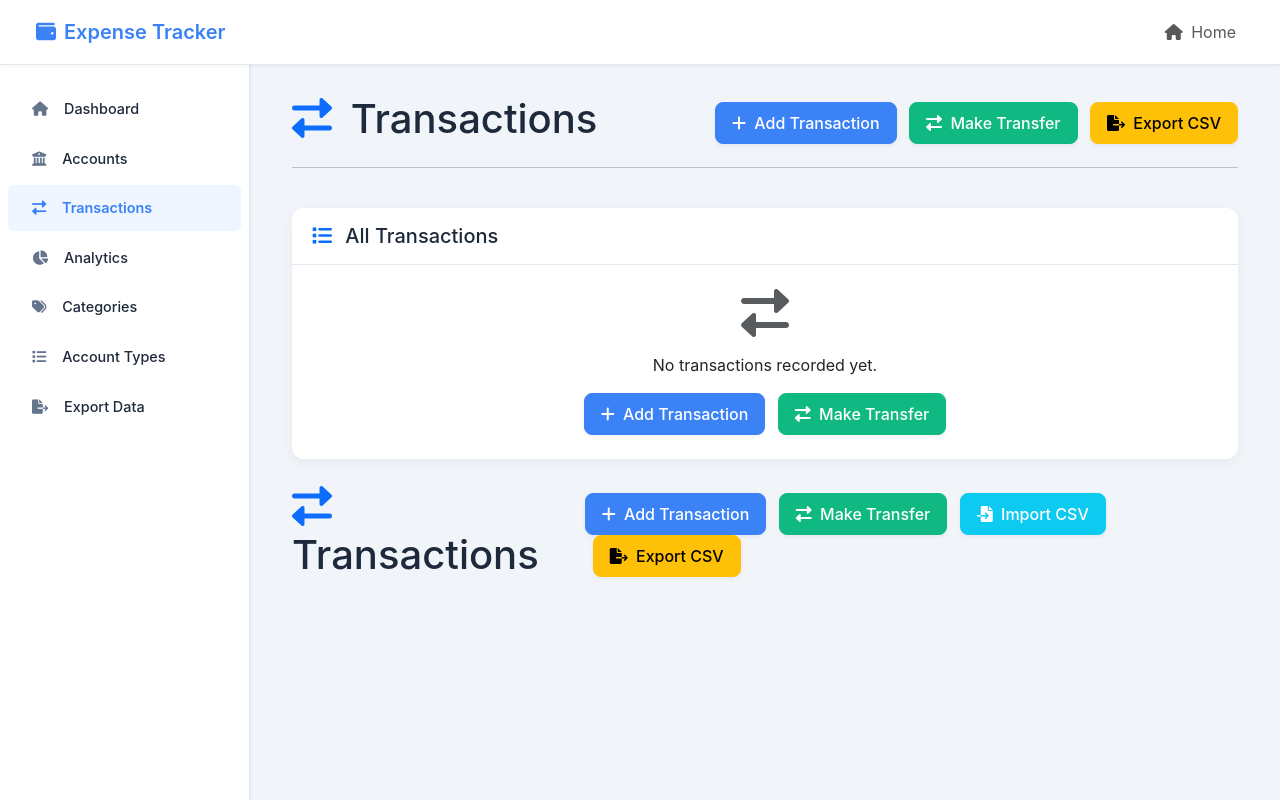
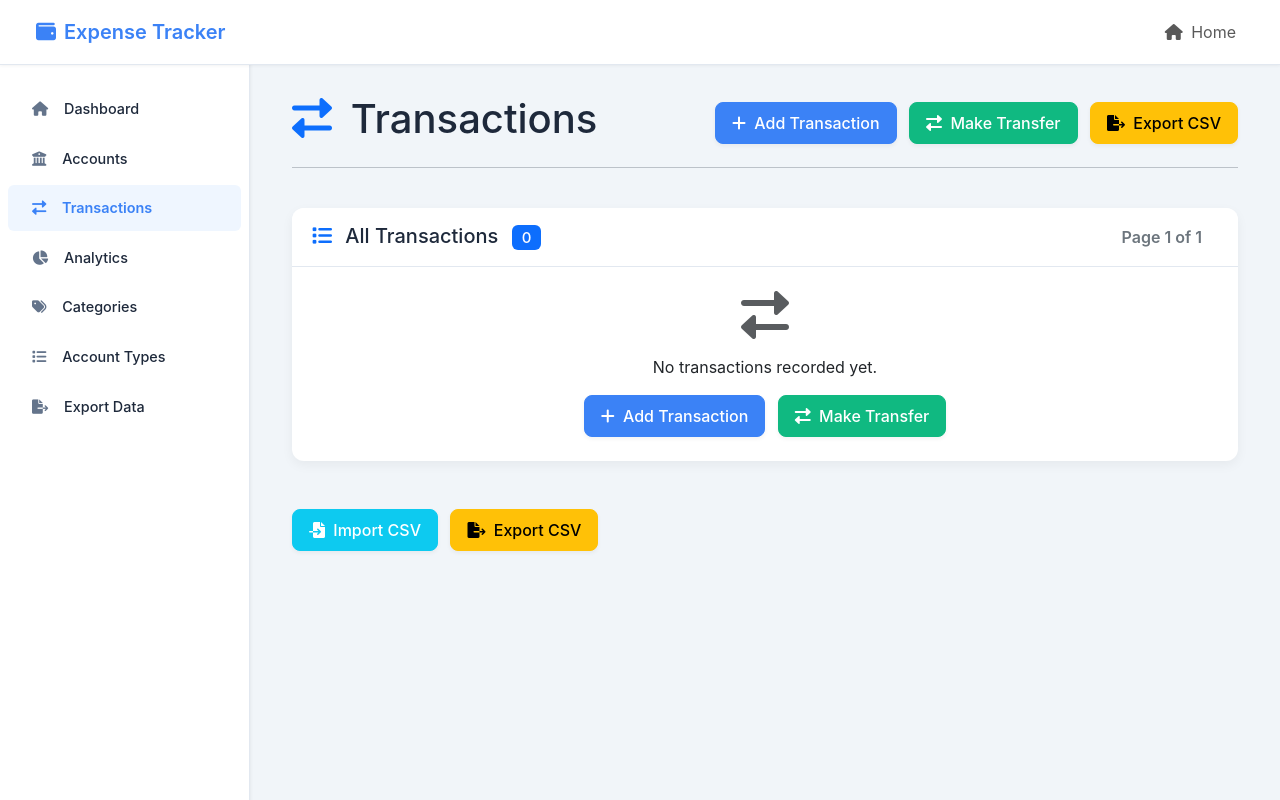
Before and after one commit to amitbhalla/expsense-tracker, a Django app: page /transactions/ in a window 1280 px wide. Run offline with Django 5.2, Linux system fonts and the light colour scheme; data that the repository does not hold is empty.

Commit message:
Describe your changes here

```diff
--- a/templates/base.html
+++ b/templates/base.html
@@ -280,6 +280,31 @@
                 margin-left: 0;
             }
         }
+
+        .pagination {
+            flex-wrap: wrap;
+        }
+        .page-link {
+            padding: 0.375rem 0.75rem;
+            border-radius: 6px;
+            margin: 0 2px;
+            color: var(--primary-color);
+            border: 1px solid var(--border-color);
+            transition: all 0.2s;
+        }
+        .page-link:hover {
+            background-color: var(--primary-light);
+            color: var(--primary-color);
+            border-color: var(--primary-color);
+        }
+        .page-item.active .page-link {
+            background-color: var(--primary-color);
+            border-color: var(--primary-color);
+        }
+        .page-item.disabled .page-link {
+            color: var(--text-secondary);
+        }
+
     </style>
 
     {% block extra_css %}{% endblock %}
--- a/templates/transactions/transaction_list.html
+++ b/templates/transactions/transaction_list.html
@@ -31,7 +31,11 @@
             <div class="card-header d-flex justify-content-between align-items-center">
                 <h5 class="mb-0">
                     <i class="fas fa-list text-primary me-2"></i> All Transactions
+                    <span class="badge bg-primary ms-2">{{ transactions.paginator.count }}</span>
                 </h5>
+                <div>
+                    <span class="text-secondary me-3">Page {{ transactions.number }} of {{ transactions.paginator.num_pages }}</span>
+                </div>
             </div>
             <div class="card-body p-0">
                 {% if transactions %}
@@ -92,6 +96,69 @@
                         </tbody>
                     </table>
                 </div>
+                {% if transactions.paginator.num_pages > 1 %}
+                <div class="card-footer">
+                    <nav aria-label="Transaction pagination">
+                        <ul class="pagination justify-content-center mb-0">
+                            {% if transactions.has_previous %}
+                                <li class="page-item">
+                                    <a class="page-link" href="?page=1" aria-label="First">
+                                        <span aria-hidden="true">&laquo;&laquo;</span>
+                                    </a>
+                                </li>
+                                <li class="page-item">
+                                    <a class="page-link" href="?page={{ transactions.previous_page_number }}" aria-label="Previous">
+                                        <span aria-hidden="true">&laquo;</span>
+                                    </a>
+                                </li>
+                            {% else %}
+                                <li class="page-item disabled">
+                                    <a class="page-link" href="#" aria-label="First">
+                                        <span aria-hidden="true">&laquo;&laquo;</span>
+                                    </a>
+                                </li>
+                                <li class="page-item disabled">
+                                    <a class="page-link" href="#" aria-label="Previous">
+                                        <span aria-hidden="true">&laquo;</span>
+                                    </a>
+                                </li>
+                            {% endif %}
+
+                            {% for num in transactions.paginator.page_range %}
+                                {% if transactions.number == num %}
+                                    <li class="page-item active"><a class="page-link" href="?page={{ num }}">{{ num }}</a></li>
+                                {% elif num > transactions.number|add:'-3' and num < transactions.number|add:'3' %}
+                                    <li class="page-item"><a class="page-link" href="?page={{ num }}">{{ num }}</a></li>
+                                {% endif %}
+                            {% endfor %}
+
+                            {% if transactions.has_next %}
+                                <li class="page-item">
+                                    <a class="page-link" href="?page={{ transactions.next_page_number }}" aria-label="Next">
+                                        <span aria-hidden="true">&raquo;</span>
+                                    </a>
+                                </li>
+                                <li class="page-item">
+                                    <a class="page-link" href="?page={{ transactions.paginator.num_pages }}" aria-label="Last">
+                                        <span aria-hidden="true">&raquo;&raquo;</span>
+                                    </a>
+                                </li>
+                            {% else %}
+                                <li class="page-item disabled">
+                                    <a class="page-link" href="#" aria-label="Next">
+                                        <span aria-hidden="true">&raquo;</span>
+                                    </a>
+                                </li>
+                                <li class="page-item disabled">
+                                    <a class="page-link" href="#" aria-label="Last">
+                                        <span aria-hidden="true">&raquo;&raquo;</span>
+                                    </a>
+                                </li>
+                            {% endif %}
+                        </ul>
+                    </nav>
+                </div>
+                {% endif %}
                 {% else %}
                 <div class="text-center py-4">
                     <i class="fas fa-exchange-alt fa-3x text-muted mb-3"></i>
@@ -110,18 +177,12 @@
         </div>
     </div>
 </div>
+
+<div class="row mt-4">
+    <div class="col-12">
         <div class="d-flex justify-content-between align-items-center">
-    <h1>
-        <i class="fas fa-exchange-alt text-primary me-2"></i> Transactions
-    </h1>
             <div>
-        <a href="{% url 'transaction_create' %}" class="btn btn-primary">
-            <i class="fas fa-plus me-1"></i> Add Transaction
-        </a>
-        <a href="{% url 'create_transfer' %}" class="btn btn-success ms-2">
-            <i class="fas fa-exchange-alt me-1"></i> Make Transfer
-        </a>
-        <a href="{% url 'import_transactions_csv' %}" class="btn btn-info ms-2 text-white">
+                <a href="{% url 'import_transactions_csv' %}" class="btn btn-info text-white">
                     <i class="fas fa-file-import me-1"></i> Import CSV
                 </a>
                 <a href="{% url 'export_transactions_csv' %}" class="btn btn-warning ms-2">
@@ -129,4 +190,6 @@
                 </a>
             </div>
         </div>
+    </div>
+</div>
 {% endblock %}
--- a/transactions/views.py
+++ b/transactions/views.py
@@ -10,16 +10,30 @@ from decimal import Decimal
 from .models import Transaction, Category
 from accounts.models import Account
 from .forms import TransactionForm, CategoryForm, TransferForm
+from django.core.paginator import Paginator, EmptyPage, PageNotAnInteger
+
 
 def transaction_list(request):
-    transactions = Transaction.objects.all().order_by('-date')
+    transactions_list = Transaction.objects.all().order_by('-date')
     categories = Category.objects.all().order_by('name')
+
+    # Set up pagination
+    page = request.GET.get('page', 1)
+    paginator = Paginator(transactions_list, 20)  # Show 20 transactions per page
+
+    try:
+        transactions = paginator.page(page)
+    except PageNotAnInteger:
+        transactions = paginator.page(1)  # If page is not an integer, deliver first page
+    except EmptyPage:
+        transactions = paginator.page(paginator.num_pages)  # If page is out of range, deliver last page
 
     context = {
         'transactions': transactions,
         'categories': categories,
     }
     return render(request, 'transactions/transaction_list.html', context)
+
 
 def transaction_create(request):
     if request.method == 'POST':
```
Also changed, not shown: 1 other file. Lines whose indentation alone changed are shown as unchanged.
